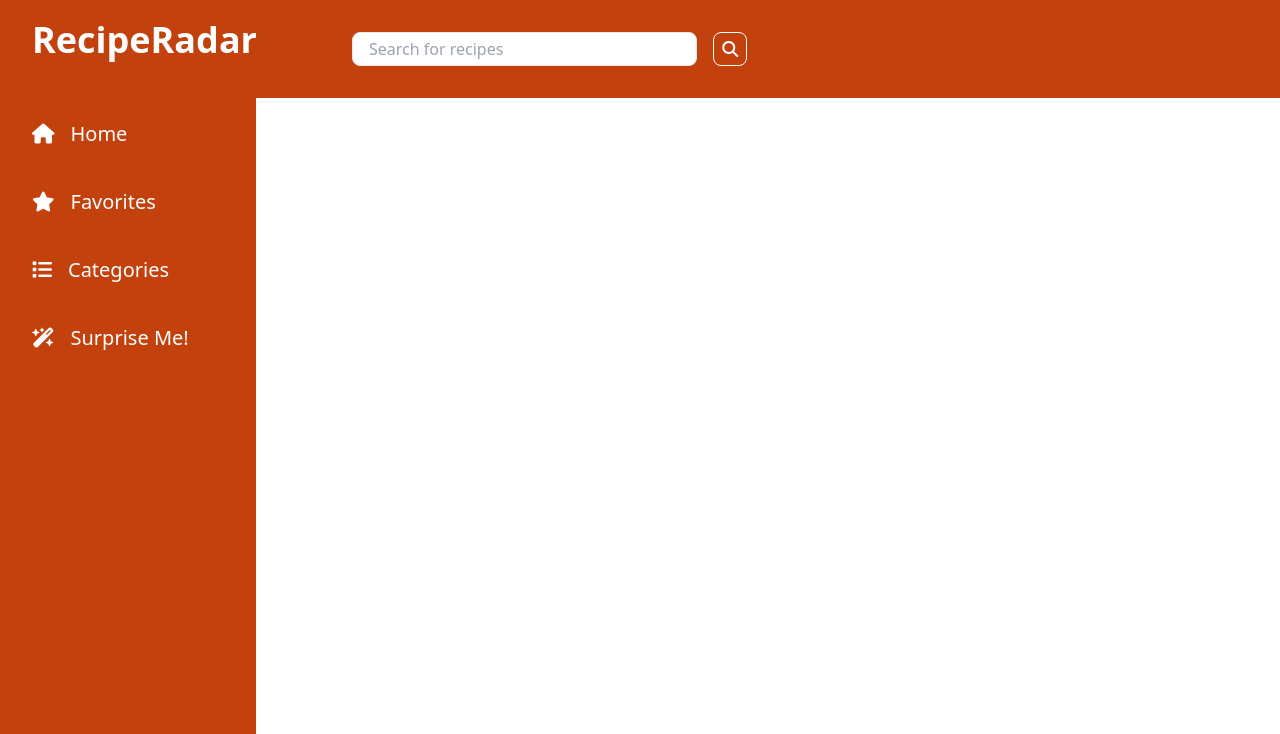
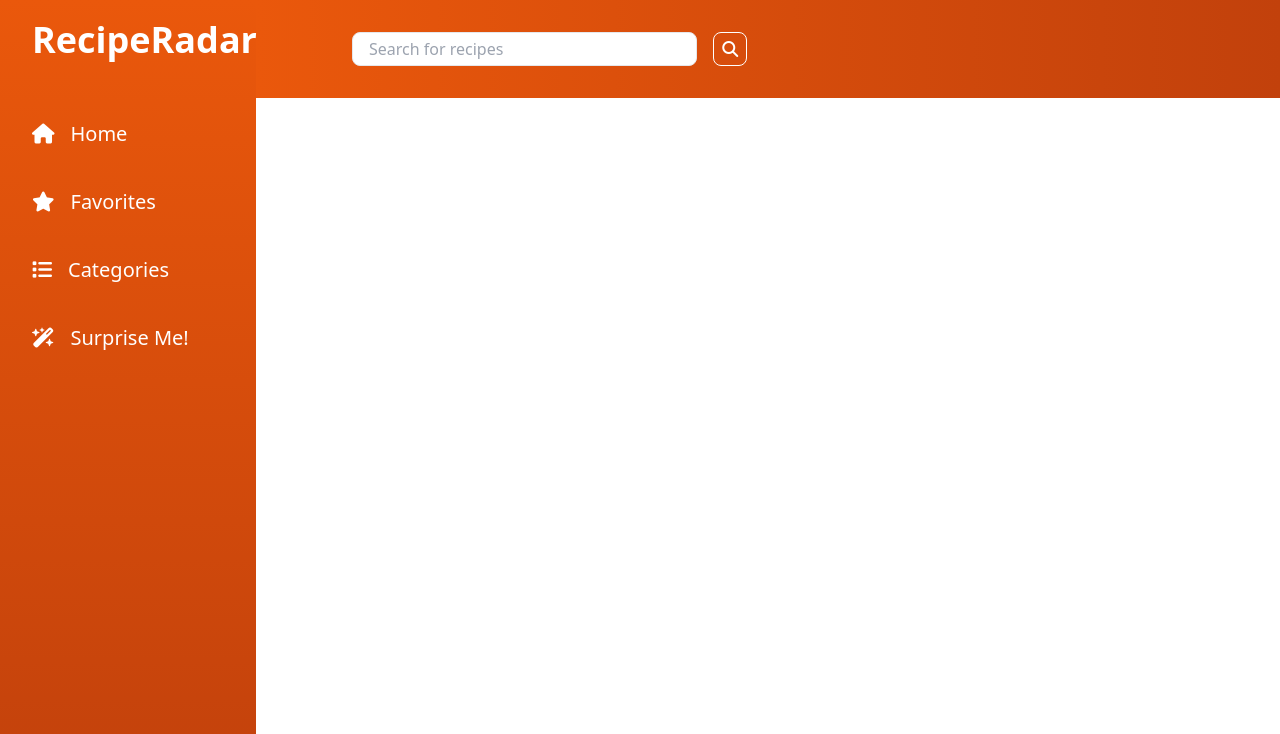
Before and after one commit to nadirkerem/reciperadar-js, a website with bundled scripts: page src/index.html in a window 1280 px wide. Shown: the top 734 px of the page. Built offline with nearby package versions, Linux system fonts and the light colour scheme; no server answers.

Commit message:
add gradient to background

```diff
--- a/src/index.html
+++ b/src/index.html
@@ -19,7 +19,7 @@
   <main class="grid lg:grid-cols-5">
     <div class="hidden lg:col-span-1 lg:block lg:min-h-screen">
       <!-- SIDEBAR -->
-      <aside class="flex h-full flex-col bg-orange-700 px-8 py-4">
+      <aside class="flex h-full flex-col bg-gradient-to-b from-orange-600 to-orange-700 px-8 py-4">
         <!-- LOGO TEXT -->
         <button class="brand-logo">
           <h1 class="text-center text-3xl font-bold sm:text-4xl text-white fixed top-5">
@@ -54,7 +54,7 @@
     </div>
     <div class="lg:col-span-4">
       <nav
-        class="flex items-center justify-between flex-col gap-3 sm:flex-row px-8 py-8 sm:px-16 lg:px-24 bg-orange-700">
+        class="flex items-center justify-between flex-col gap-3 sm:flex-row px-8 py-8 sm:px-16 lg:px-24 bg-gradient-to-r from-orange-600 to-orange-700">
         <!-- LOGO TEXT -->
         <button class="brand-logo lg:hidden">
           <h1 class="text-center text-3xl font-bold text-white">
```
Also changed, not shown: src/output.css.
